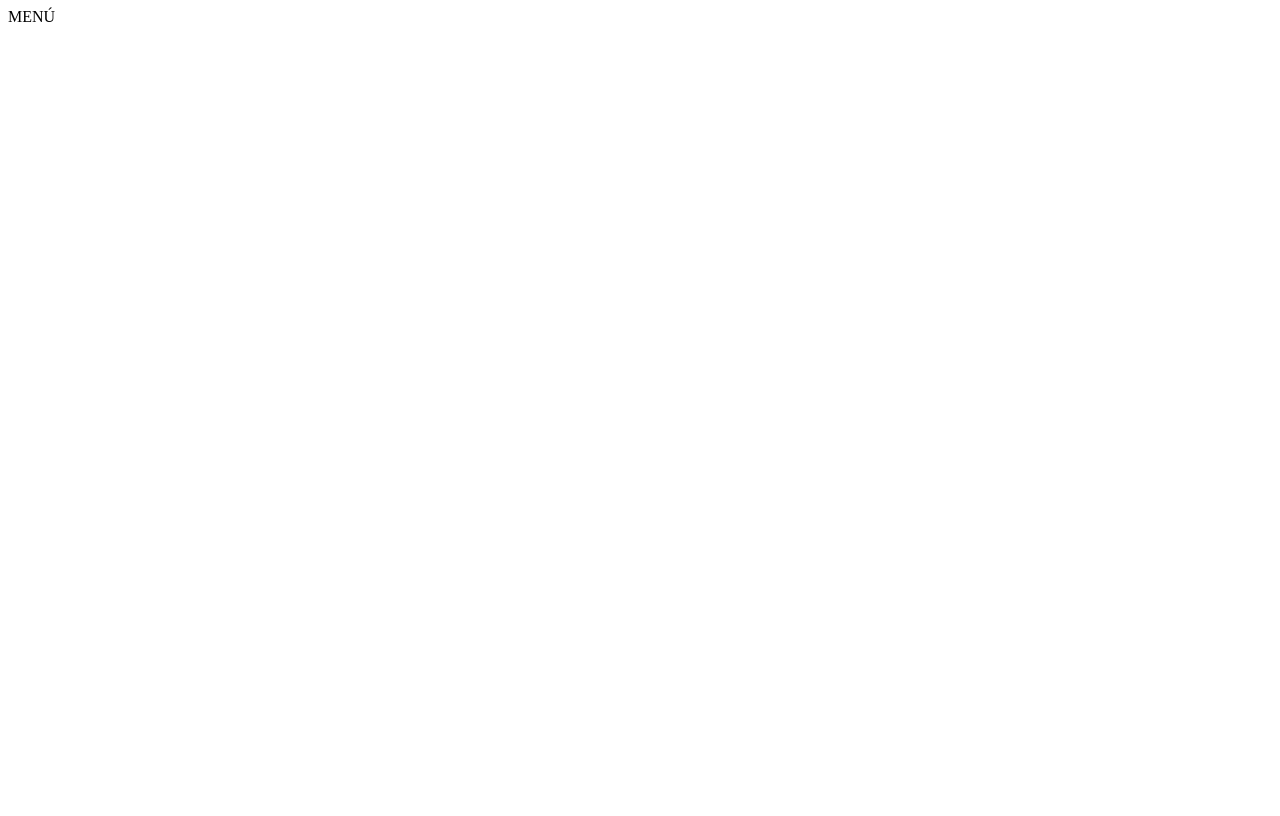
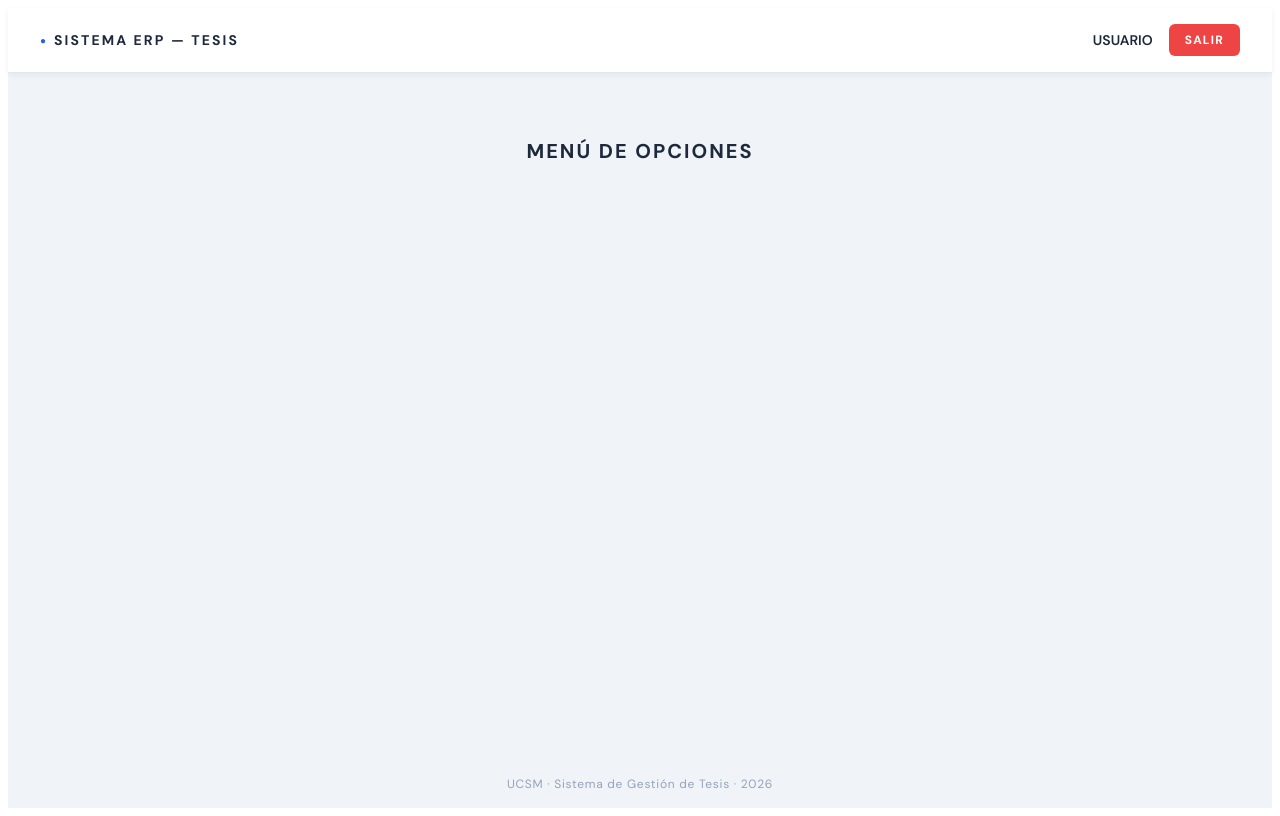
Before and after one commit to BrayanCahuanaU/ERP-SOFTIA, a Vue app in the folder mi-frontend/: page /mnu1001 in a window 1280 px wide. Built offline with nearby package versions, Linux system fonts and the light colour scheme.

Commit message:
Agregar login, menu y conexion BD

```diff
--- /dev/null
+++ b/mi-frontend/src/views/Mnu1001.vue
@@ -0,0 +1,217 @@
+<template>
+  <div class="mnu-container">
+    <div class="mnu-header">
+      <div class="header-left">
+        <span class="logo-mark">●</span>
+        <span class="logo-text">SISTEMA ERP — TESIS</span>
+      </div>
+      <div class="header-right">
+        <span class="user-name">{{ pcNombre }}</span>
+        <button class="btn-salir" @click="f_Salir">SALIR</button>
+      </div>
+    </div>
+
+    <div class="mnu-body">
+      <h2 class="mnu-titulo">MENÚ DE OPCIONES</h2>
+      <div class="mnu-grid">
+
+        <div v-if="pcTipo === 'ESTUDIANTE'" class="mnu-item" @click="f_Ir('/tes1010')">
+          <div class="mnu-icon">📄</div>
+          <div class="mnu-label">REGISTRAR PLAN DE TESIS</div>
+        </div>
+
+        <div v-if="pcTipo === 'ESTUDIANTE'" class="mnu-item mnu-item-disabled">
+          <div class="mnu-icon">🔍</div>
+          <div class="mnu-label">VER MIS TESIS</div>
+          <div class="mnu-badge">PRÓXIMAMENTE</div>
+        </div>
+
+        <div v-if="pcTipo === 'ADMINISTRATIVO'" class="mnu-item" @click="f_Ir('/tes1200')">
+          <div class="mnu-icon">👨‍⚖️</div>
+          <div class="mnu-label">ASIGNAR DICTAMINADORES</div>
+        </div>
+
+        <div v-if="pcTipo === 'ADMINISTRATIVO'" class="mnu-item mnu-item-disabled">
+          <div class="mnu-icon">🔍</div>
+          <div class="mnu-label">VER TESIS REGISTRADAS</div>
+          <div class="mnu-badge">PRÓXIMAMENTE</div>
+        </div>
+
+      </div>
+    </div>
+
+    <div class="mnu-footer">UCSM · Sistema de Gestión de Tesis · {{ new Date().getFullYear() }}</div>
+  </div>
+</template>
+
+<script setup>
+import { ref, onMounted } from 'vue'
+import { useRouter } from 'vue-router'
+
+const router   = useRouter()
+const pcNombre = ref('')
+const pcTipo   = ref('')
+
+onMounted(() => {
+  pcNombre.value = sessionStorage.getItem('CNOMBRE') || 'USUARIO'
+  pcTipo.value   = sessionStorage.getItem('USER_TYPE') || ''
+})
+
+function f_Ir(ruta) {
+  router.push(ruta)
+}
+
+function f_Salir() {
+  sessionStorage.clear()
+  router.push('/login')
+}
+</script>
+
+<style scoped>
+@import url('https://fonts.googleapis.com/css2?family=DM+Sans:wght@300;400;500;600;700&display=swap');
+
+.mnu-container {
+  min-height: 100vh;
+  display: flex;
+  flex-direction: column;
+  background: #f0f4f8;
+  font-family: 'DM Sans', sans-serif;
+}
+
+.mnu-header {
+  display: flex;
+  align-items: center;
+  justify-content: space-between;
+  padding: 16px 32px;
+  background: #ffffff;
+  border-bottom: 1px solid #e2e8f0;
+  box-shadow: 0 2px 6px rgba(0,0,0,0.06);
+}
+
+.header-left {
+  display: flex;
+  align-items: center;
+  gap: 8px;
+}
+
+.logo-mark { font-size: 10px; color: #2563eb; }
+
+.logo-text {
+  font-size: 14px;
+  font-weight: 700;
+  letter-spacing: 0.15em;
+  color: #1e293b;
+  text-transform: uppercase;
+}
+
+.header-right {
+  display: flex;
+  align-items: center;
+  gap: 16px;
+}
+
+.user-name {
+  font-size: 14px;
+  font-weight: 600;
+  color: #1e293b;
+}
+
+.btn-salir {
+  padding: 8px 16px;
+  background: #ef4444;
+  color: white;
+  border: none;
+  border-radius: 6px;
+  font-family: 'DM Sans', sans-serif;
+  font-size: 12px;
+  font-weight: 700;
+  letter-spacing: 0.1em;
+  cursor: pointer;
+  transition: background 0.2s;
+}
+
+.btn-salir:hover { background: #dc2626; }
+
+.mnu-body {
+  flex: 1;
+  display: flex;
+  flex-direction: column;
+  align-items: center;
+  padding: 48px 24px;
+}
+
+.mnu-titulo {
+  font-size: 20px;
+  font-weight: 700;
+  letter-spacing: 0.1em;
+  color: #1e293b;
+  text-transform: uppercase;
+  margin-bottom: 36px;
+}
+
+.mnu-grid {
+  display: flex;
+  flex-wrap: wrap;
+  gap: 24px;
+  justify-content: center;
+  max-width: 900px;
+}
+
+.mnu-item {
+  background: #ffffff;
+  border: 1px solid #e2e8f0;
+  border-radius: 12px;
+  width: 200px;
+  height: 160px;
+  display: flex;
+  flex-direction: column;
+  align-items: center;
+  justify-content: center;
+  gap: 14px;
+  cursor: pointer;
+  transition: transform 0.2s, box-shadow 0.2s;
+  box-shadow: 0 2px 8px rgba(0,0,0,0.06);
+}
+
+.mnu-item:hover {
+  transform: translateY(-4px);
+  box-shadow: 0 8px 24px rgba(37,99,235,0.15);
+  border-color: #2563eb;
+}
+
+.mnu-icon { font-size: 40px; }
+
+.mnu-label {
+  font-size: 12px;
+  font-weight: 700;
+  letter-spacing: 0.08em;
+  color: #1e293b;
+  text-transform: uppercase;
+  text-align: center;
+  padding: 0 12px;
+}
+
+.mnu-item-disabled {
+  opacity: 0.5;
+  cursor: not-allowed;
+  pointer-events: none;
+}
+
+.mnu-badge {
+  font-size: 10px;
+  font-weight: 700;
+  color: #2563eb;
+  letter-spacing: 0.08em;
+  background: #eff6ff;
+  padding: 3px 8px;
+  border-radius: 20px;
+}
+
+.mnu-footer {
+  text-align: center;
+  padding: 16px;
+  font-size: 12px;
+  color: #94a3b8;
+  letter-spacing: 0.06em;
+}
+</style>
```
Also changed, not shown: mi-frontend/src/router/index.js (+4 -5 lines), 2 other files (tests, documents, lock files or other folders).
